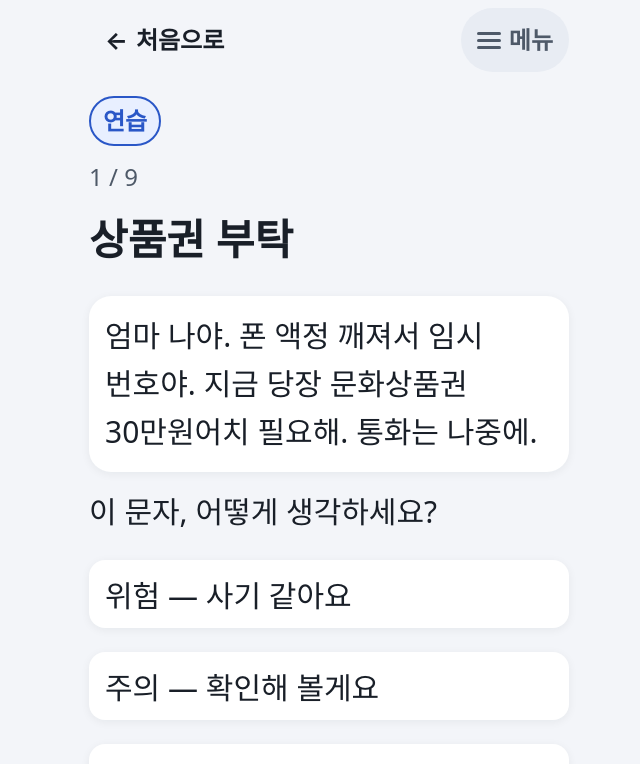
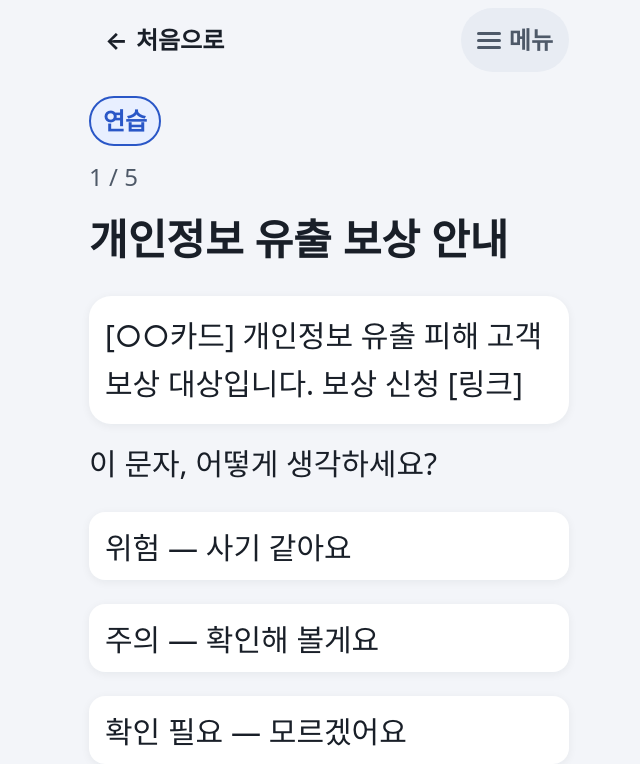
Before and after one commit to lythean1004/family-shield, a React (Vite) app in the folder web/: page /quiz in a window 1280 px wide. Shown: the top 764 px of the page, without its empty margins (311-951 px from the left). Built offline with nearby package versions, Linux system fonts and the light colour scheme.

Commit message:
feat(web): daily quiz rotates and shows in-season items from official warnings; docs: short URL check design, Kakao channel menu guide
Co-Authored-By: Claude Opus 5.5 <noreply@anthropic.com>

```diff
--- a/web/src/data/quiz.js
+++ b/web/src/data/quiz.js
@@ -77,4 +77,43 @@ export const QUIZ_ITEMS = [
     level: '확인필요',
     explanation: '공식 주소로 보이지만 그것만으로 안전하다고 할 수는 없어요. 주문한 적이 없다면 택배 앱이나 공식 번호로 확인하세요.',
   },
+  // 시즌 문항: months(보여 줄 달)와 공식 출처(source)가 있어야 한다. 월 1회 공식 경고문(금융위·금감원·경찰청·KISA)을 확인해 갱신
+  {
+    id: 'q10',
+    title: '개인정보 유출 보상 안내',
+    message: '[○○카드] 개인정보 유출 피해 고객 보상 대상입니다. 보상 신청 [링크]',
+    signals: ['SIG_AGENCY_IMPERSONATION', 'SIG_LINK'],
+    level: '위험',
+    explanation: '개인정보 유출 사고 뒤에는 피해 확인·보상을 미끼로 한 문자가 늘어요. 문자 속 링크 말고, 카드사 공식 앱이나 직접 찾은 공식 번호로 확인하세요.',
+    months: [10, 11, 12],
+    source: {
+      title: '금융위원회·금융감독원 소비자경보(주의): 개인정보 유출 2차 피해(보이스피싱·스미싱) 주의, 특별대응기간 12월 말까지 연장',
+      url: 'https://www.fsc.go.kr/no010101/86271',
+      checked_at: '2026-11-26',
+    },
+  },
 ]
+
+/** 하루에 푸는 문항 수 */
+export const QUIZ_DAILY_COUNT = 5
+
+/** 한국 날짜(YYYY-MM-DD 기준 일 번호)와 달 */
+function koreaDay(date) {
+  const kst = new Date(date.getTime() + 9 * 3600 * 1000)
+  return { dayNo: Math.floor(kst.getTime() / 86400000), month: kst.getUTCMonth() + 1 }
+}
+
+/**
+ * 오늘의 퀴즈(멘토링 2026-11-26: 최신 내용으로 바뀌게).
+ * - 이번 달 시즌 문항(months)이 먼저, 시즌이 아닌 시즌 문항은 빼고, 나머지는 날마다 시작점이 바뀌며 돌아간다.
+ * - 같은 날에는 언제 열어도 같은 문항(AI·서버 없이 결정적).
+ */
+export function quizForDate(items, date = new Date(), count = QUIZ_DAILY_COUNT) {
+  const { dayNo, month } = koreaDay(date)
+  const seasonal = items.filter((q) => q.months?.includes(month))
+  // 시즌이 지난 문항은 뺀다(지난 경고를 최신처럼 보여 주지 않는다)
+  const rest = items.filter((q) => !q.months?.length)
+  const start = rest.length ? dayNo % rest.length : 0
+  const rotated = [...rest.slice(start), ...rest.slice(0, start)]
+  return [...seasonal, ...rotated].slice(0, Math.min(count, items.length))
+}
--- a/web/src/screens/QuizScreen.jsx
+++ b/web/src/screens/QuizScreen.jsx
@@ -12,7 +12,7 @@ import { useNavigate } from 'react-router-dom'
 import ActionButton from '../components/ActionButton.jsx'
 import VerdictBanner from '../components/VerdictBanner.jsx'
 import NoLinkFooter from '../components/NoLinkFooter.jsx'
-import { QUIZ_ITEMS } from '../data/quiz.js'
+import { QUIZ_ITEMS, quizForDate } from '../data/quiz.js'
 import { levelKey } from '../data/result.js'
 
 const CHOICES = [
@@ -29,8 +29,10 @@ export default function QuizScreen() {
   const [score, setScore]     = useState(0)      // 맞은 개수
   const [done, setDone]       = useState(false)  // 전체 완료
 
-  const item = QUIZ_ITEMS[idx]
-  const total = QUIZ_ITEMS.length
+  // 오늘의 문항(날마다 바뀜, 이번 달 시즌 문항 먼저). 화면을 연 동안에는 고정
+  const [items] = useState(() => quizForDate(QUIZ_ITEMS))
+  const item = items[idx]
+  const total = items.length
   const isCorrect = choice === item?.level
 
   const confirm = () => {
@@ -116,6 +118,9 @@ export default function QuizScreen() {
           </p>
           {/* F7-3: 놓친 신호 짚어주기 */}
           <p className="screen-body">{item.explanation}</p>
+          {item.source && (
+            <p className="settings-note">요즘 주의할 사례 · 출처: {item.source.title} (확인일 {item.source.checked_at})</p>
+          )}
           <div className="screen-actions">
             <ActionButton variant="primary" onClick={next}>
               {idx + 1 < total ? '다음 문제' : '결과 보기'}
```
Also changed, not shown: 3 other files (tests, documents, lock files or other folders).
